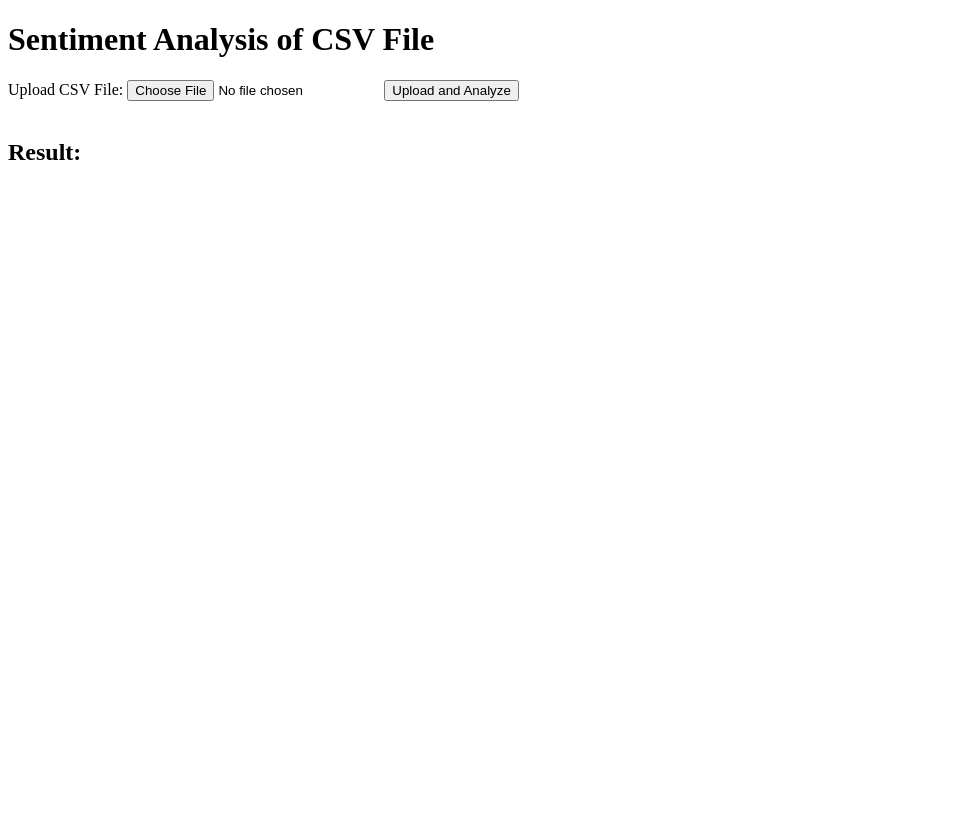
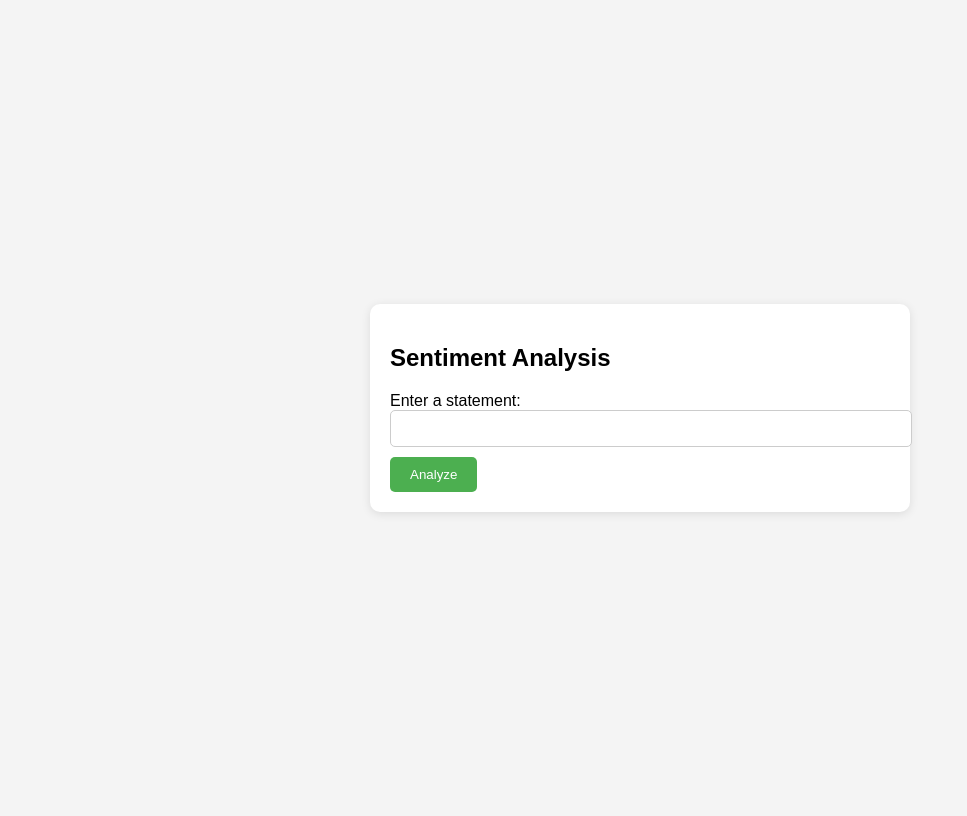
Before and after one commit to katesumedh/Major-Project, a Flask app: page / in a window 1280 px wide. Shown: the whole page, without its empty margins (0-967 px from the left). Before the commit the page ends 160 px from the top, so only its background shows below. Run offline with Flask 3, Linux system fonts and the light colour scheme.

Commit message:
Update index.html

```diff
--- a/templates/index.html
+++ b/templates/index.html
@@ -3,21 +3,69 @@
 <head>
     <meta charset="UTF-8">
     <meta name="viewport" content="width=device-width, initial-scale=1.0">
-    <title>Sentiment Analysis with CSV</title>
+    <title>Sentiment Analysis</title>
+    <style>
+        body {
+            font-family: Arial, sans-serif;
+            background-color: #f4f4f4;
+            display: flex;
+            justify-content: center;
+            align-items: center;
+            height: 100vh;
+        }
+        .container {
+            background-color: #fff;
+            padding: 20px;
+            box-shadow: 0 2px 10px rgba(0, 0, 0, 0.1);
+            border-radius: 10px;
+            max-width: 500px;
+            width: 100%;
+        }
+        input[type="text"] {
+            width: 100%;
+            padding: 10px;
+            margin-bottom: 10px;
+            border-radius: 5px;
+            border: 1px solid #ccc;
+        }
+        input[type="submit"] {
+            padding: 10px 20px;
+            background-color: #4CAF50;
+            color: white;
+            border: none;
+            border-radius: 5px;
+            cursor: pointer;
+        }
+        input[type="submit"]:hover {
+            background-color: #45a049;
+        }
+        .result {
+            margin-top: 20px;
+        }
+        .result p {
+            font-weight: bold;
+        }
+    </style>
 </head>
 <body>
-    <h1>Sentiment Analysis of CSV File</h1>
-    <form action="/analyze_csv" method="post" enctype="multipart/form-data">
-        <label for="file">Upload CSV File:</label>
-        <input type="file" id="file" name="file" accept=".csv" required>
-        <button type="submit">Upload and Analyze</button>
+
+<div class="container">
+    <h2>Sentiment Analysis</h2>
+    <form action="/analyze" method="POST">
+        <label for="text">Enter a statement:</label>
+        <input type="text" id="text" name="text" required>
+        <input type="submit" value="Analyze">
     </form>
 
-    <br>
-    <h2>Result:</h2>
-    {% if message %}
-        <p>{{ message }}</p>
-        <p><a href="{{ filename }}" target="_blank">Download the result CSV</a></p>
+    {% if label %}
+    <div class="result">
+        <p><strong>Input:</strong> {{ input_text }}</p>
+        <p><strong>Activity:</strong> {{ label }}</p>
+        <p><strong>Confidence:</strong> {{ score }}</p>
+        <p><strong>Credit Score:</strong> {{ credit_score }}</p>
+    </div>
     {% endif %}
+</div>
+
 </body>
 </html>
```
